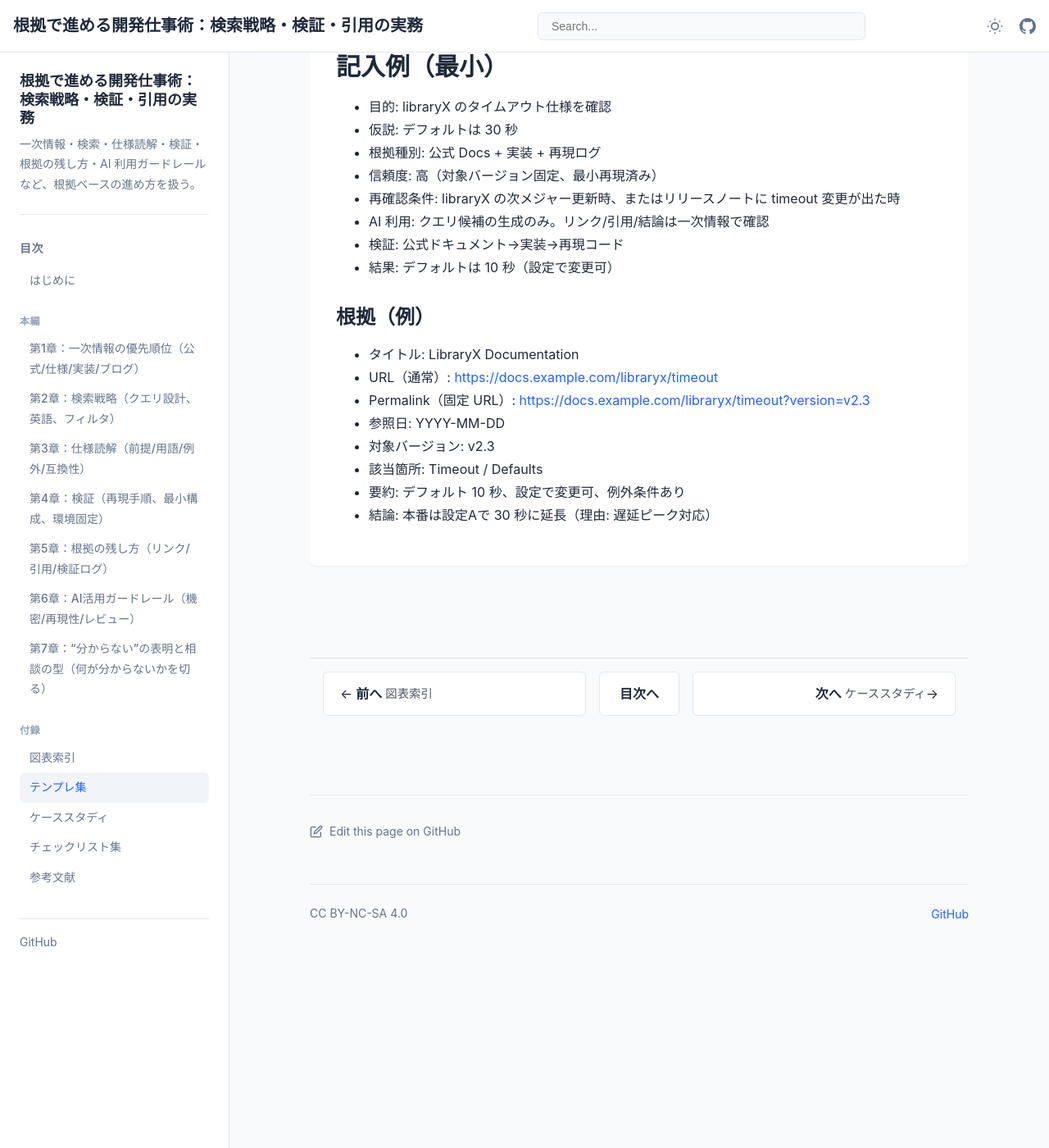
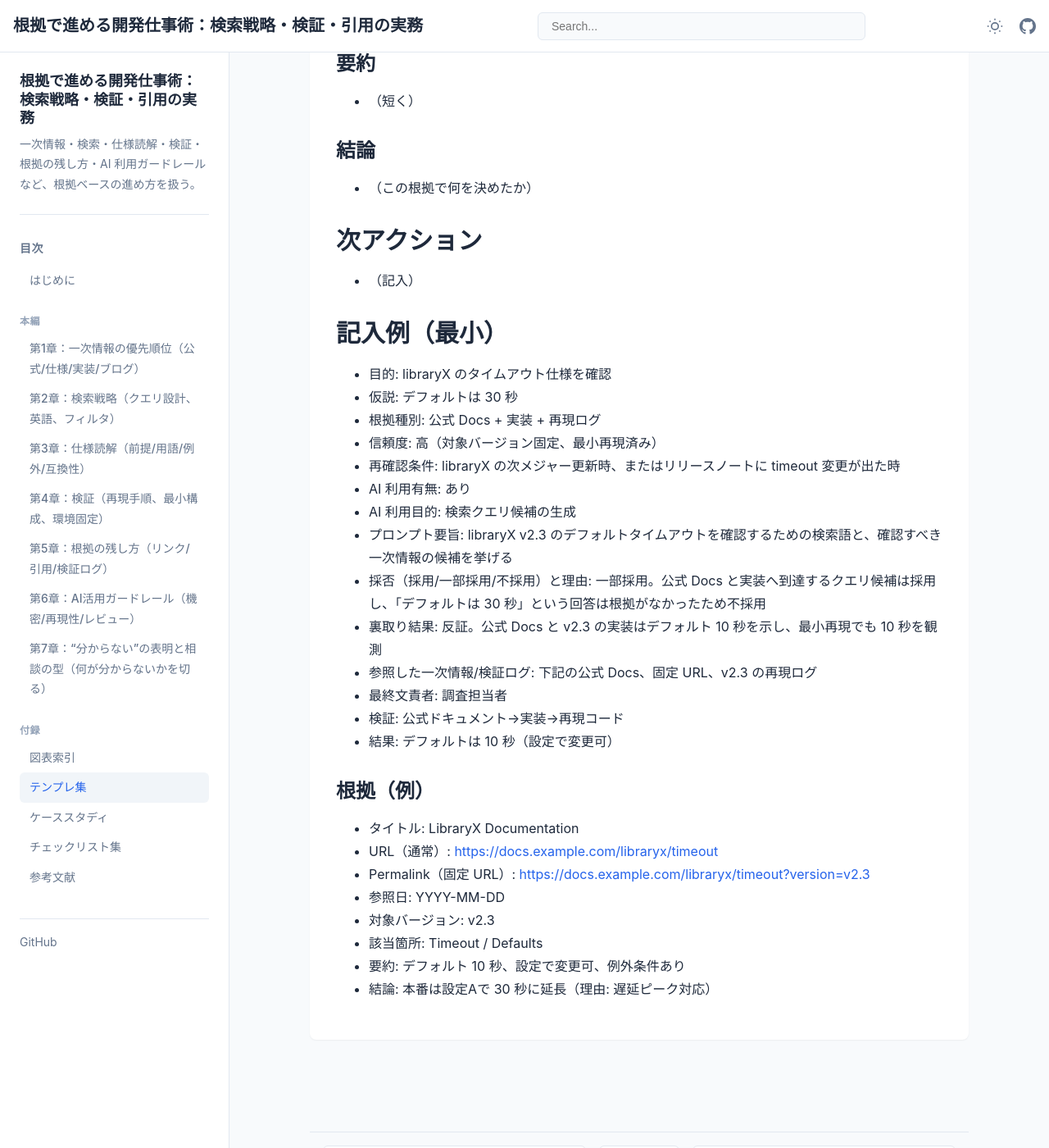
Before and after one commit to itdojp/evidence-based-engineering-book, a Jekyll site: the page built from docs/appendices/templates/research-log/index.md, in a window 1280 px wide and 1400 px high, scrolled down 1657 px. Shown: the whole window at 82% size. Built offline with Jekyll 4.4.1, drawn with Linux system fonts in a browser that asks for light colours; before the commit the page ends 2849 px from its top, so only the background shows below that; some of the changed text lies outside the part shown.

Commit message:
docs: make AI research decisions traceable

```diff
--- a/docs/appendices/templates/research-log/index.md
+++ b/docs/appendices/templates/research-log/index.md
@@ -19,7 +19,18 @@ order: 901
 - 根拠種別（公式 Docs/仕様/実装/検証ログ/二次情報/AI 生成物/経験則）:
 - 信頼度（高/中/低）:
 - 再確認条件（次回いつ見直すか）:
-- AI 利用有無と用途（クエリ生成/要約/コード案/未使用など）:
+
+## AI 利用記録
+
+- AI 利用有無（あり/なし）:
+- AI 利用目的（クエリ生成/要約/コード案など）:
+- プロンプト要旨（秘密情報や個人情報を含めない）:
+- 採否（採用/一部採用/不採用）と理由:
+- 裏取り結果（確認済み/反証/未確認）:
+- 参照した一次情報/検証ログ:
+- 最終文責者:
+
+AI を利用しなかった場合は「AI 利用有無: なし」、残りの項目は「該当なし」と記録する。空欄のままにせず、未使用と記録漏れを区別する。
 
 ## 検証
 
@@ -66,7 +77,13 @@ order: 901
 - 根拠種別: 公式 Docs + 実装 + 再現ログ
 - 信頼度: 高（対象バージョン固定、最小再現済み）
 - 再確認条件: libraryX の次メジャー更新時、またはリリースノートに timeout 変更が出た時
-- AI 利用: クエリ候補の生成のみ。リンク/引用/結論は一次情報で確認
+- AI 利用有無: あり
+- AI 利用目的: 検索クエリ候補の生成
+- プロンプト要旨: libraryX v2.3 のデフォルトタイムアウトを確認するための検索語と、確認すべき一次情報の候補を挙げる
+- 採否（採用/一部採用/不採用）と理由: 一部採用。公式 Docs と実装へ到達するクエリ候補は採用し、「デフォルトは 30 秒」という回答は根拠がなかったため不採用
+- 裏取り結果: 反証。公式 Docs と v2.3 の実装はデフォルト 10 秒を示し、最小再現でも 10 秒を観測
+- 参照した一次情報/検証ログ: 下記の公式 Docs、固定 URL、v2.3 の再現ログ
+- 最終文責者: 調査担当者
 - 検証: 公式ドキュメント→実装→再現コード
 - 結果: デフォルトは 10 秒（設定で変更可）
 
```
Also changed, not shown: docs/chapters/chapter-01/index.md (+1 -1 lines), docs/chapters/chapter-06/index.md (+8 -5 lines).
